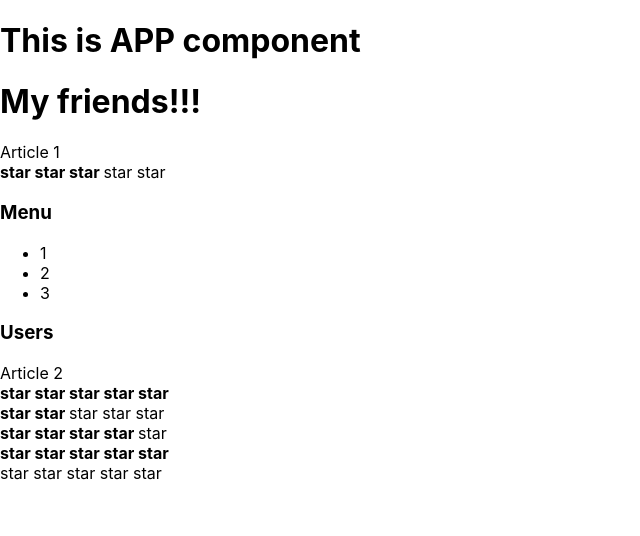
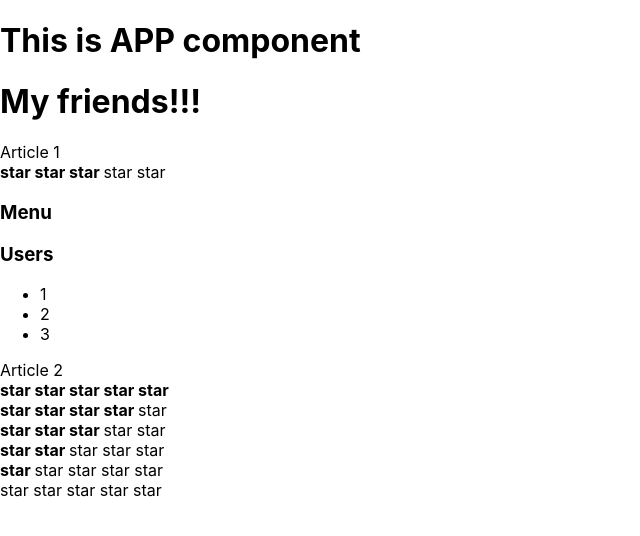
Before and after one commit to KIK9292/kabzda, a React (Create React App) app: page / in a window 1280 px wide. Shown: the top 536 px of the page, without its empty margins (0-640 px from the left). Built offline with nearby package versions, Linux system fonts and the light colour scheme.

Commit message:
2-weekend-render

```diff
--- a/src/App.tsx
+++ b/src/App.tsx
@@ -23,9 +23,10 @@
             <Accordion titleValue={"Users"} collapsed = {false}/>
             Article 2
             <Rating value={5}/>
+            <Rating value={4}/>
+            <Rating value={3}/>
             <Rating value={2}/>
-            <Rating value={4}/>
-            <Rating value={5}/>
+            <Rating value={1}/>
             <Rating value={0}/>
         </div>
 
--- a/src/components/Accordion/Accordion.tsx
+++ b/src/components/Accordion/Accordion.tsx
@@ -5,13 +5,12 @@
 
 }
 
-function AccordionTitle(props:AccordionTitlePropsType) {
+function AccordionTitle(props: AccordionTitlePropsType) {
     console.log("AccordionTitle rendering")
     return (
         <h3>{props.title}</h3>
     )
 }
-
 
 
 function AccordionBody() {
@@ -23,28 +22,38 @@
     </ul>
 
 
-
 }
 
-type AccordionPropsType ={
+type AccordionPropsType = {
     titleValue: string;
     collapsed: boolean;
 
 }
 
 
-function Accordion(props:AccordionPropsType) {
-    console.log("Accordion rendering")
-    if (props.collapsed === true){
-        return (<div>
-            <AccordionTitle title={props.titleValue}/>
-            <AccordionBody />
-        </div>)
-    }else{
-        return <div>
-            <AccordionTitle title={props.titleValue}/>
-            </div>
-    }}
+// function Accordion1(props: AccordionPropsType) {
+//     console.log("Accordion rendering")
+//     if (props.collapsed === true) {
+//         return (<div>
+//             <AccordionTitle title={props.titleValue}/>
+//
+//         </div>)
+//     } else {
+//         return <div>
+//             <AccordionTitle title={props.titleValue}/>
+//             <AccordionBody/>
+//         </div>
+//     }
+// }
 
 
+function Accordion(props: AccordionPropsType) {
+    console.log("Accordion rendering")
+
+    return <div>
+        <AccordionTitle title={props.titleValue}/>
+        {!props.collapsed && <AccordionBody/>}
+    </div>
+}
+
 export default Accordion;
--- a/src/components/Rating/Rating.tsx
+++ b/src/components/Rating/Rating.tsx
@@ -21,68 +21,17 @@
 
 export function Rating(props: RatingPropsType) {
     console.log("Rating rendering")
-    if (props.value === 1) {
+
         return (
             <div>
-                <Star selected={true}/>
-                <Star selected={false}/>
-                <Star selected={false}/>
-                <Star selected={false}/>
-                <Star selected={false}/>
+                <Star selected={props.value>0}/>
+                <Star selected={props.value>1}/>
+                <Star selected={props.value>2}/>
+                <Star selected={props.value>3}/>
+                <Star selected={props.value>4}/>
             </div>
         );
-    }
-    if (props.value === 2) {
-        return (
-            <div>
-                <Star selected={true}/>
-                <Star selected={true}/>
-                <Star selected={false}/>
-                <Star selected={false}/>
-                <Star selected={false}/>
-            </div>
-        );
-    }
-    if (props.value === 3) {
-        return (
-            <div>
-                <Star selected={true}/>
-                <Star selected={true}/>
-                <Star selected={true}/>
-                <Star selected={false}/>
-                <Star selected={false}/>
-            </div>
-        );
-    }
-    if (props.value === 4) {
-        return (
-            <div>
-                <Star selected={true}/>
-                <Star selected={true}/>
-                <Star selected={true}/>
-                <Star selected={true}/>
-                <Star selected={false}/>
-            </div>
-        );
-    }
-    if (props.value === 5) {
-        return (
-            <div>
-                <Star selected={true}/>
-                <Star selected={true}/>
-                <Star selected={true}/>
-                <Star selected={true}/>
-                <Star selected={true}/>
-            </div>
-        );
-    }
-    return (
-        <div>
-            <Star selected={false}/>
-            <Star selected={false}/>
-            <Star selected={false}/>
-            <Star selected={false}/>
-            <Star selected={false}/>
-        </div>
-    );
+
+
+
 }
```
Also changed, not shown: 1 other file (tests, documents, lock files or other folders).
